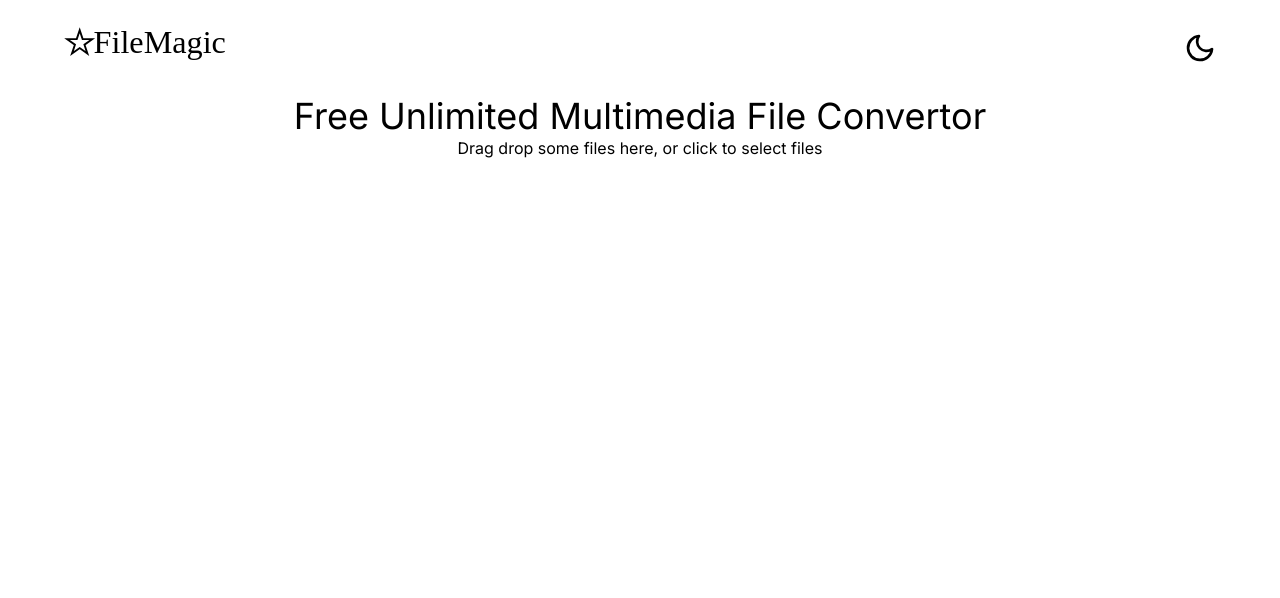
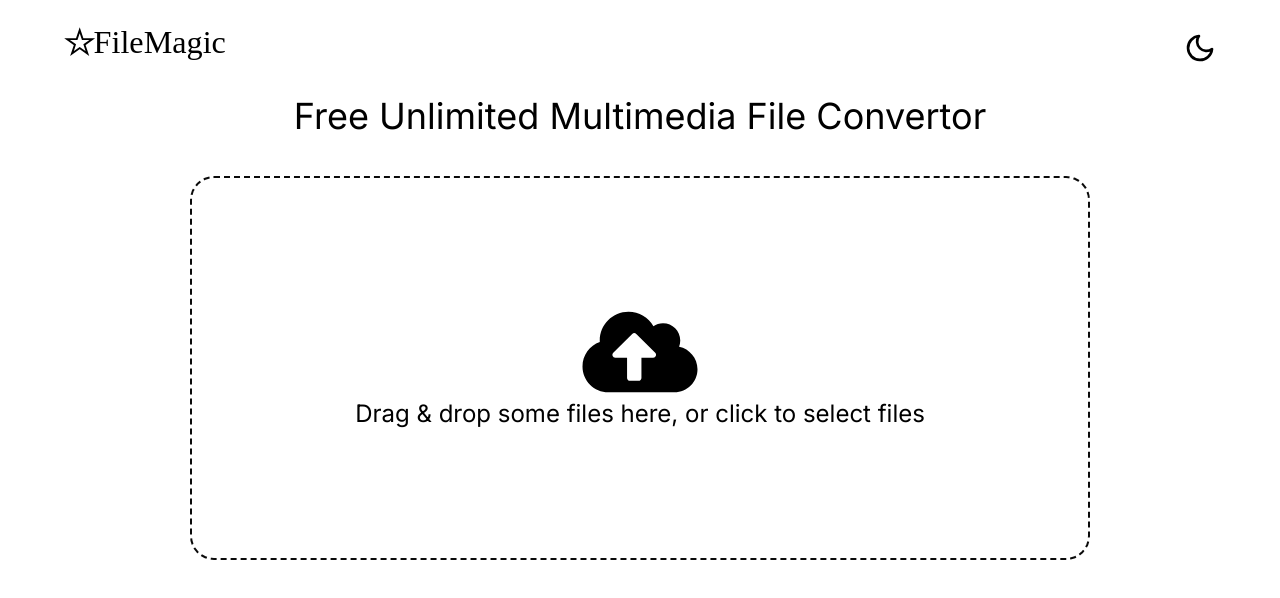
Before and after one commit to GevaX/FileMagic, a Next.js app: page / in a window 1280 px wide. Shown: the top 598 px of the page. Built offline with nearby package versions, Linux system fonts and the light colour scheme.

Commit message:
Implemented dragging and dropping states and designed dropzone

```diff
--- a/src/app/page.js
+++ b/src/app/page.js
@@ -3,7 +3,7 @@ export default function Home() {
   return (
     <main className="flex min-h-screen flex-col items-center p-24">
       <h1 className="text-4xl">Free Unlimited Multimedia File Convertor</h1>
-      <Dropzone />
+      <Dropzone className="p-32 mt-10 border-neutral-950 dark:border-neutral-200 border-dashed border-2 rounded-3xl text-2xl justify-center flex flex-col items-center h-96 w-[900px]" />
     </main>
   );
 }
--- a/src/components/dropzone.js
+++ b/src/components/dropzone.js
@@ -1,18 +1,66 @@
-"use client";
-import ReactDropzone from "react-dropzone";
-import { FiUploadCloud } from "react-icons/fi";
+'use client';
 
-export default function Dropzone() {
+import React, { useCallback, useEffect, useState } from 'react';
+import { useDropzone } from 'react-dropzone';
+import { FaCloudUploadAlt } from "react-icons/fa";
+import { LuFileSymlink } from "react-icons/lu";
+
+export default function Dropzone({ className }) {
+    const [isDraggingOver, setIsDraggingOver] = useState(false);
+    const [filesDropped, setFilesDropped] = useState(false);
+
+    const onDrop = useCallback(acceptedFiles => {
+        console.log(acceptedFiles);
+        setFilesDropped(true);
+    }, []);
+
+    const { getRootProps, getInputProps, isDragActive } = useDropzone({ onDrop });
+
+    useEffect(() => {
+        const handleDragOver = (event) => {
+            event.preventDefault();
+            setIsDraggingOver(true);
+        };
+
+        const handleDragLeave = () => {
+            setIsDraggingOver(false);
+        };
+
+        const handleDrop = () => {
+            setIsDraggingOver(false);
+        };
+
+        document.addEventListener('dragover', handleDragOver);
+        document.addEventListener('dragleave', handleDragLeave);
+        document.addEventListener('drop', handleDrop);
+
+        return () => {
+            document.removeEventListener('dragover', handleDragOver);
+            document.removeEventListener('dragleave', handleDragLeave);
+            document.removeEventListener('drop', handleDrop);
+        };
+    }, []);
+
     return (
-        <ReactDropzone onDrop={acceptedFiles => console.log(acceptedFiles)}>
-            {({getRootProps, getInputProps}) => (
-                <section>
-                    <div {...getRootProps()}>
-                        <input {...getInputProps()} />
-                        <p>Drag drop some files here, or click to select files</p>
-                    </div>
-                </section>
-            )}
-        </ReactDropzone>
+        <div {...getRootProps({ className })} className={`${className} ${isDragActive || isDraggingOver ? 'dragging' : ''}`}>
+            <input {...getInputProps()} />
+            {
+                isDragActive || isDraggingOver ? (
+                    <>
+                        <LuFileSymlink className="size-64" />
+                        <span>Drop the files here ...</span>
+                    </>
+                ) : filesDropped ? (
+                    <>
+                        <span>Files dropped successfully!</span>
+                    </>
+                ) : (
+                    <>
+                        <FaCloudUploadAlt className="size-64" />
+                        <span>Drag & drop some files here, or click to select files</span>
+                    </>
+                )
+            }
+        </div>
     );
 }
```
